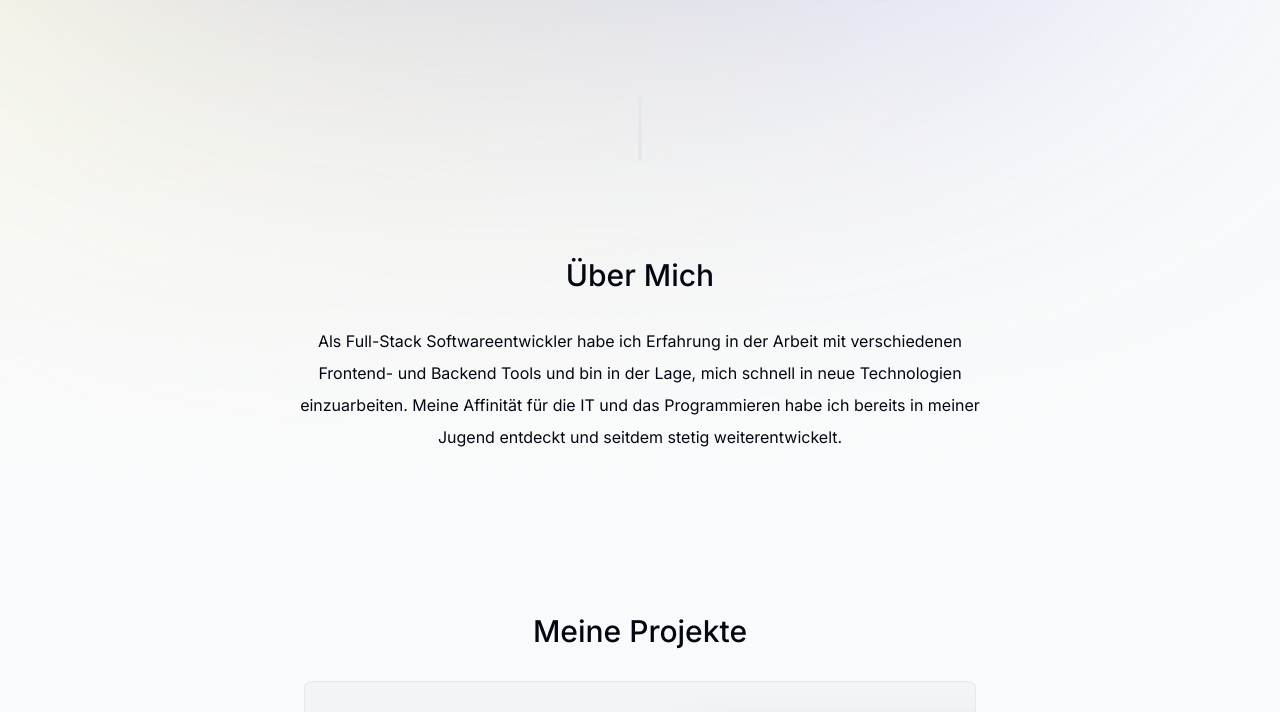
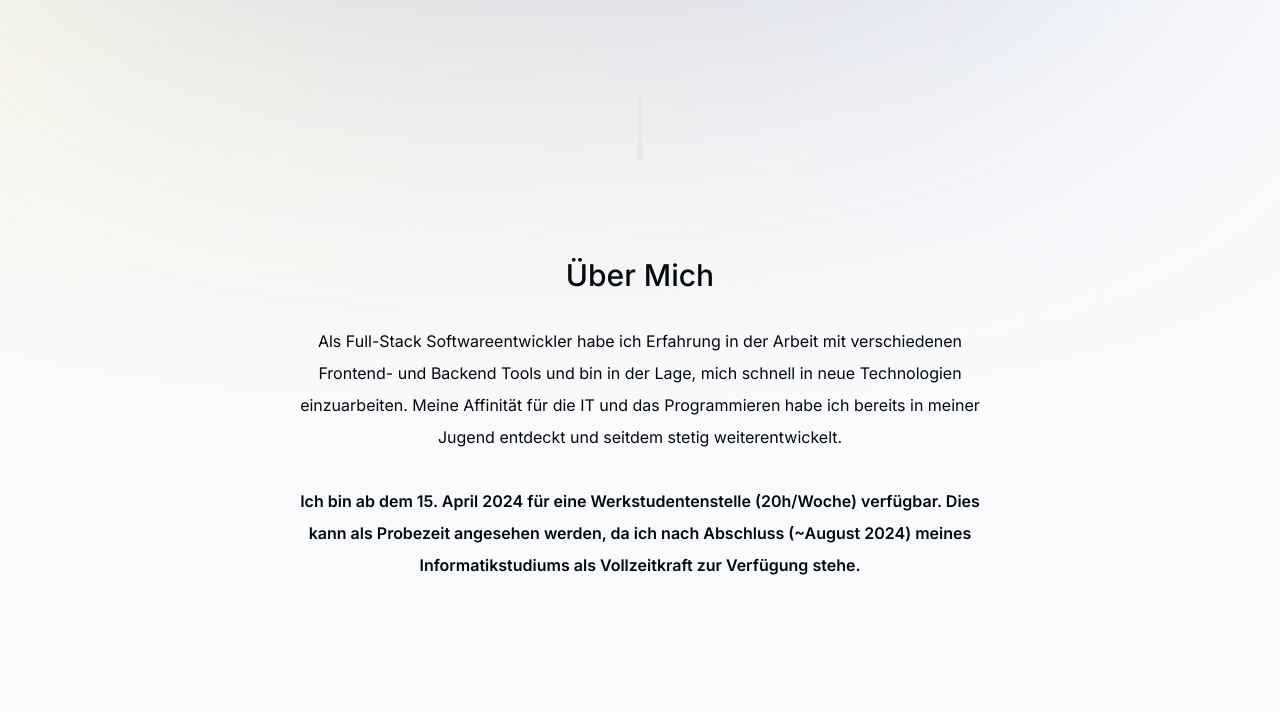
Before and after one commit to Dallair220/personal-website, a Next.js app: page / in a window 1280 px wide. Shown: the part 401-1113 px from the top of the page. Built offline with nearby package versions, Linux system fonts and the light colour scheme.

Commit message:
Add availability information for a student position

```diff
--- a/components/about.tsx
+++ b/components/about.tsx
@@ -21,6 +21,12 @@ export default function About() {
         einzuarbeiten. Meine Affinität für die IT und das Programmieren habe ich bereits in meiner
         Jugend entdeckt und seitdem stetig weiterentwickelt.
       </p>
+      <br />
+      <p className='font-semibold'>
+        Ich bin ab dem 15. April 2024 für eine Werkstudentenstelle (20h/Woche) verfügbar. Dies kann
+        als Probezeit angesehen werden, da ich nach Abschluss (~August 2024) meines
+        Informatikstudiums als Vollzeitkraft zur Verfügung stehe.
+      </p>
     </motion.section>
   );
 }
```
